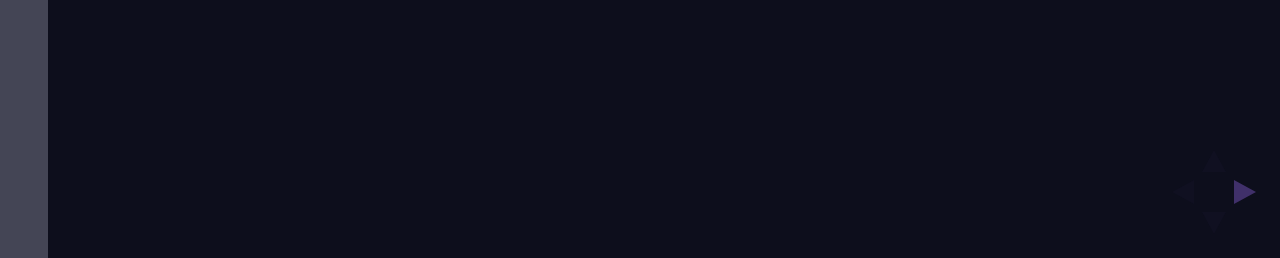
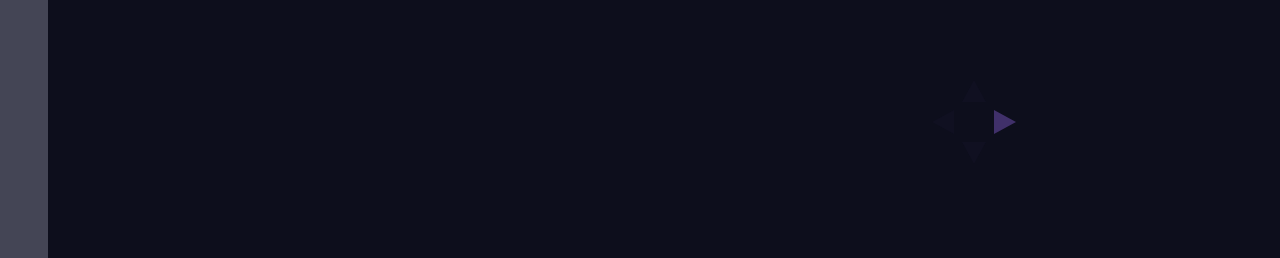
Before and after one commit to synnove/auscats, a Python web app: template templates/user_module.html in a window 1280 px wide. Shown: the part 542-800 px from the top of the page. Run offline with Jinja, Linux system fonts and the light colour scheme; the template is opened without the code that fills it, so the values that code supplies are empty.

Commit message:
minor text adjustments

```diff
--- a/static/css/reveal.css
+++ b/static/css/reveal.css
@@ -99,7 +99,7 @@
 .reveal .slides section .fragment.highlight-red, .reveal .slides section .fragment.highlight-current-red, .reveal .slides section .fragment.highlight-green, .reveal .slides section .fragment.highlight-current-green, .reveal .slides section .fragment.highlight-blue, .reveal .slides section .fragment.highlight-current-blue {
   opacity: 1;
   visibility: visible; }
-
+/*
 .reveal .slides section .fragment.highlight-red.visible {
   color: #ff2c2d; }
 
@@ -149,11 +149,12 @@
 .reveal .controls {
   display: none;
   position: fixed;
-  width: 110px;
-  height: 110px;
-  z-index: 30;
-  right: 10px;
+  width: 180px;
+  height: 180px;
+  z-index: 100;
+  right: 180px;
   bottom: 10px;
+  color: #fff;
   -webkit-user-select: none; }
 
 .reveal .controls div {
@@ -167,7 +168,7 @@
           transform: scale(0.9999);
   -webkit-transition: all 0.2s ease;
           transition: all 0.2s ease;
-  -webkit-tap-highlight-color: rgba(0, 0, 0, 0); }
+  -webkit-tap-highlight-color: rgba(0, 255, 255, 255); }
 
 .reveal .controls div.enabled {
   opacity: 0.7;
@@ -221,7 +222,7 @@
   bottom: 0;
   left: 15rem;
   z-index: 5;
-  background-color: rgba(0, 0, 0, 0.2);
+  background-color: rgba(255, 255, 255, 255);
   -webkit-transition: left 500ms ease;
   -moz-transition: left 500ms ease;
   -o-transition: left 500ms ease;
@@ -538,7 +539,7 @@
   background: none;
   z-index: 1;
   border-radius: 4px;
-  box-shadow: 0px 95px 25px rgba(0, 0, 0, 0.2);
+  box-shadow: 0px 95px 25px rgba(0, 0, 0, 0);
   -webkit-transform: translateZ(-90px) rotateX(65deg);
           transform: translateZ(-90px) rotateX(65deg); }
 
--- a/static/css/user_module.css
+++ b/static/css/user_module.css
@@ -549,3 +549,11 @@
     height: 20rem;
     width: auto;
 }
+
+
+/*Few extra adjustments in the User's Module*/
+
+.backTo a{
+	color: #CFA4DE;
+	font-size: 1.2em;
+}
--- a/templates/admin_dashboard.html
+++ b/templates/admin_dashboard.html
@@ -24,7 +24,7 @@
 		</div>
 	    </div></div></div>
 	    <div class="row"><div class="large-12 columns"><div class="panel teal colourblock__bottom thin text-center">
-		Edit Last Changed Module
+	    <a href="/module-manager"> Edit Modules</a>
 	    </div></div></div>
 	</div>
 
@@ -108,7 +108,7 @@
     <div class="row quick__filter hidden">
 	<div class="large-10 large-offset-1 end columns">
 	    <div class="row"><div class="large-12 columns"><div class="panel purple colourblock__top thin text-center">
-		Quick Filter
+		<i class="fi-download"></i> Quick Filter
 	    </div></div></div>
 	</div>
 	<div class="large-10 large-offset-1 end columns">
@@ -142,7 +142,7 @@
 		    </div>
 		    <div class="large-2 columns end text-center" data-equalizer-watch="form">
 			<label><br></label>
-			<input type="submit" class="tiny radius purple button" value="Submit" />
+			<input type="submit" class="tiny radius purple button" value="Download" />
 		    </div>
 		    </div>
 		</form>
--- a/templates/user_module.html
+++ b/templates/user_module.html
@@ -97,7 +97,9 @@
 
 	    <section class="text-center">
 		<h1> THE END !</h1>
-		<a href="/">Back to Module List</a>
+		<div class="backTo">
+		<a href="/"><u>Back to Module List</u></a>
+		</div>
 	    </section>
 	</div>
     </div>
```
